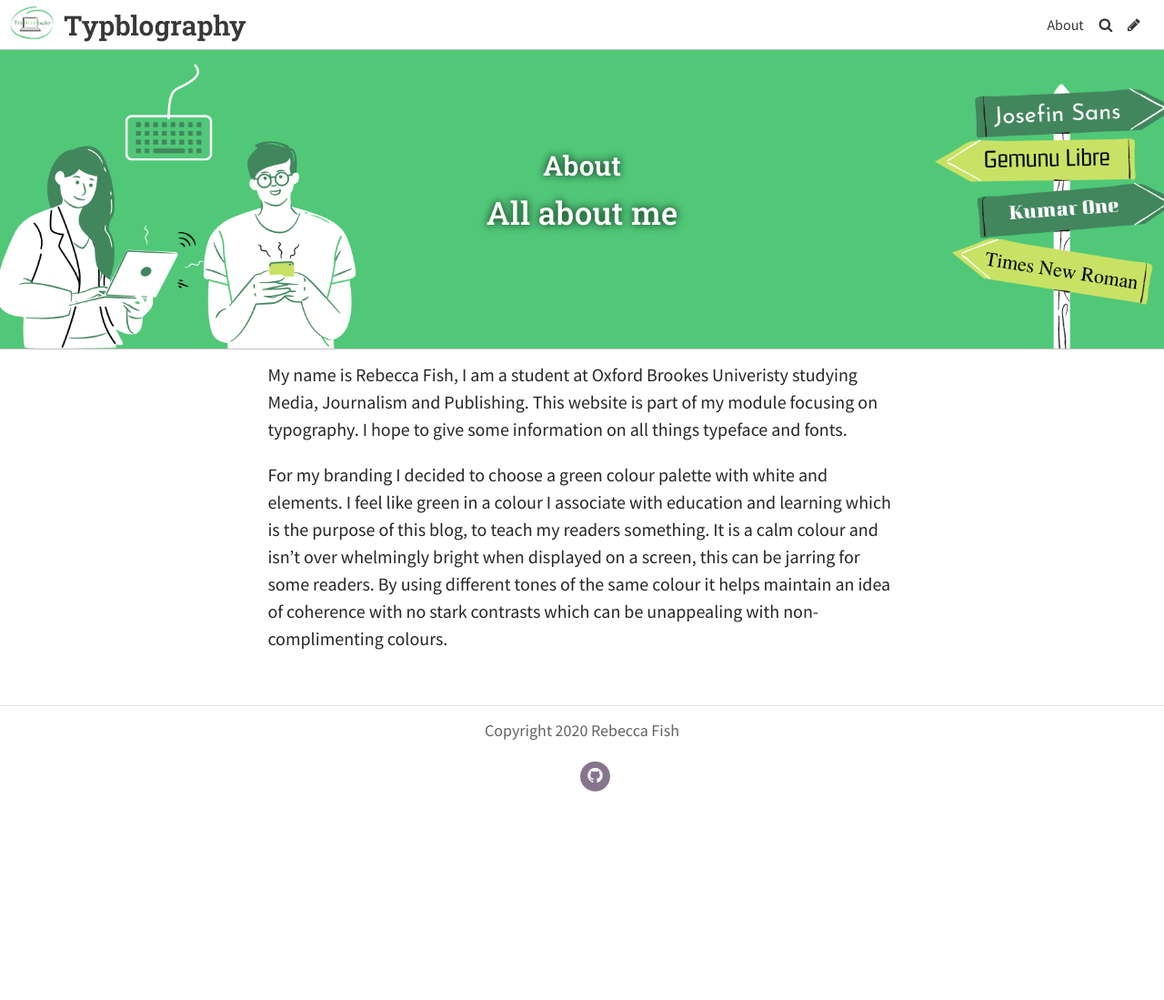
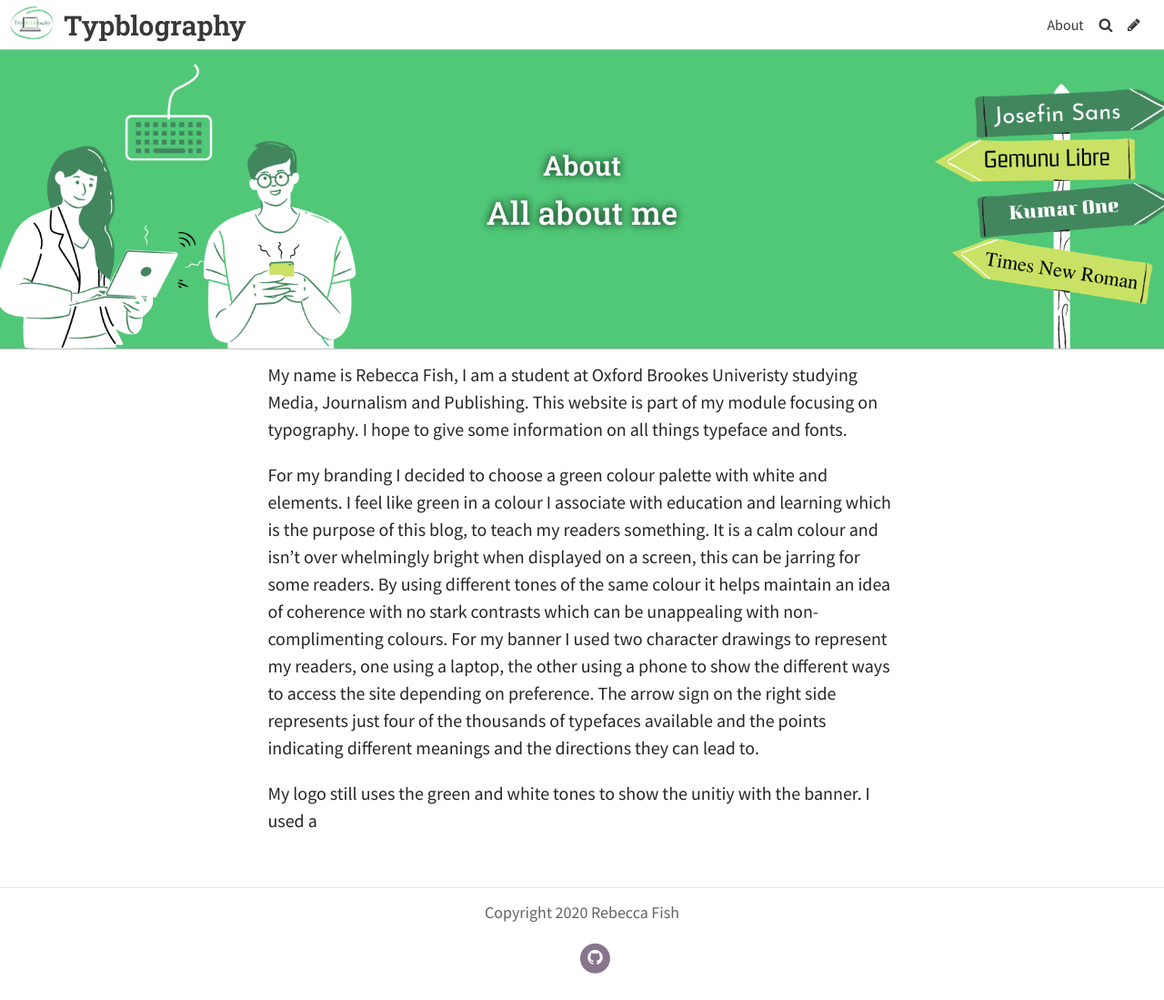
Before and after one commit to Beccy932/mybrookesblog, a Jekyll site: the page built from pages/about.md, in a window 1280 px wide and 1099 px high. Shown: the whole window at 91% size. Built offline with Jekyll 4.4.1, drawn with Linux system fonts in a browser that asks for light colours; some web fonts are replaced.

Commit message:
Update Page “about”

```diff
--- a/pages/about.md
+++ b/pages/about.md
@@ -12,4 +12,6 @@ show: true
 ---
 My name is Rebecca Fish, I am a student at Oxford Brookes Univeristy studying Media, Journalism and Publishing. This website is part of my module focusing on typography. I hope to give some information on all things typeface and fonts.
 
-For my branding I decided to choose a green colour palette with white and elements. I feel like green in a colour I associate with education and learning which is the purpose of this blog, to teach my readers something. It is a calm colour and isn't over whelmingly bright when displayed on a screen, this can be jarring for some readers. By using different tones of the same colour it helps maintain an idea of coherence with no stark contrasts which can be unappealing with non-complimenting colours.
+For my branding I decided to choose a green colour palette with white and elements. I feel like green in a colour I associate with education and learning which is the purpose of this blog, to teach my readers something. It is a calm colour and isn't over whelmingly bright when displayed on a screen, this can be jarring for some readers. By using different tones of the same colour it helps maintain an idea of coherence with no stark contrasts which can be unappealing with non-complimenting colours. For my banner I used two character drawings to represent my readers, one using a laptop, the other using a phone to show the different ways to access the site depending on preference. The arrow sign on the right side represents just four of the thousands of typefaces available and the points indicating different meanings and the directions they can lead to.
+
+My logo still uses the green and white tones to show the unitiy with the banner. I used a
```
